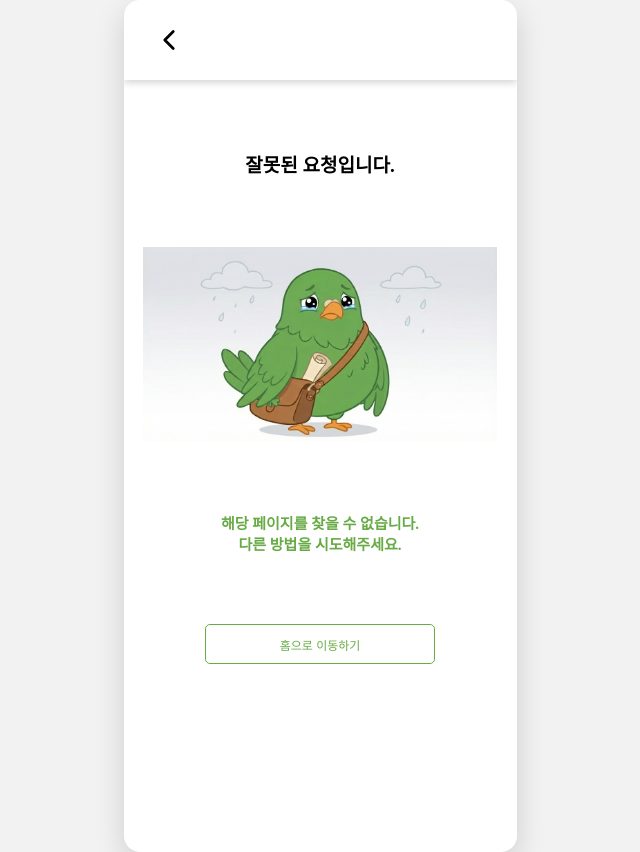
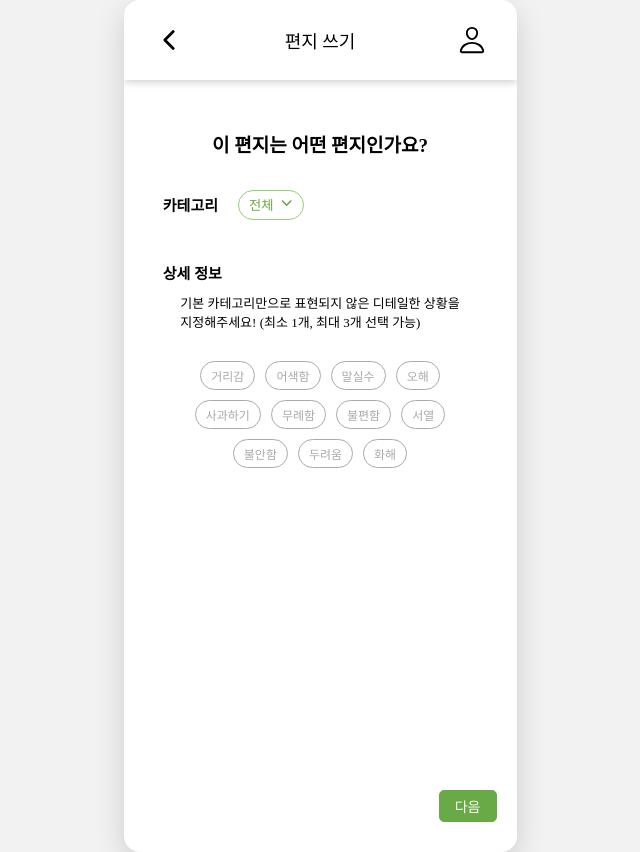
Before and after one commit to seoyoon127/goodluckbuddy_frontend, a React (Vite) app: page /letter/category in a window 1280 px wide. Shown: the whole page, without its empty margins (320-960 px from the left). Built offline with nearby package versions, Linux system fonts and the light colour scheme.

Commit message:
feat: 편지쓰기-카테고리 선택 페이지 구현 #8

```diff
--- /dev/null
+++ b/src/components/button/RoundButton.jsx
@@ -0,0 +1,30 @@
+import styled from "styled-components";
+
+const RoundButton = ({text, onClick, selected}) => {
+    return (
+        <>
+            <Button onClick={onClick} selected={selected}>{text}</Button>
+        </>
+    )
+}
+export default RoundButton;
+
+const Button = styled.button`
+    font-size: 12px;
+    padding: 5px 10px;
+    border-radius: 20px;
+
+    border: 1px solid ${props => props.selected ?  "#68AB46": "#ABAAAA"};
+    color: ${props => props.selected ?  "#68AB46": "#ABAAAA"};
+    background-color: white;
+
+    cursor: pointer;
+
+    display: flex;
+    align-items: center;
+    justify-content: center;
+
+    &:focus {
+        outline: none;
+    }
+`
--- a/src/components/button/SquareGreenButton.jsx
+++ b/src/components/button/SquareGreenButton.jsx
@@ -10,8 +10,8 @@ const SquareGreenButton = ({text, onClick}) => {
 export default SquareGreenButton;
 
 const Button = styled.button`
-    font-size: 12px;
-    padding: 5px 10px;
+    font-size: 14px;
+    padding: 5px 15px;
     border-radius: 5px;
 
     color: white;
--- /dev/null
+++ b/src/components/text/NormalText.jsx
@@ -0,0 +1,17 @@
+import styled from "styled-components";
+
+const NormalText = ({text}) => {
+    return (
+        <>
+            <Text>{text}</Text>
+        </>
+    )
+}
+export default NormalText;
+
+const Text = styled.span`
+    white-space: pre-line;
+    font-size:13px;
+    color:black;
+    position:relative;
+`;
--- /dev/null
+++ b/src/data/infos.js
@@ -0,0 +1,4 @@
+const infos = ["거리감", "어색함", "말실수", "오해",
+                "사과하기", "무례함", "불편함", "서열",
+                "불안함", "두려움", "화해"];
+export default infos;
--- /dev/null
+++ b/src/pages/LetterWrite1Page.jsx
@@ -0,0 +1,116 @@
+import styled from "styled-components";
+import { useState } from "react";
+import Navbar from "../components/navbar/navbar";
+import Title from "../components/text/Title";
+import categories from "../data/categories";
+import DropdownMenu from "../components/menu/DropdownMenu";
+import SubTitle from "../components/text/SubTitle";
+import NormalText from "../components/text/NormalText";
+import infos from "../data/infos";
+import RoundButton from "../components/button/RoundButton";
+import SquareGreenButton from "../components/button/SquareGreenButton";
+import { useNavigate } from "react-router-dom";
+
+const LetterWrite1Page = () => {
+    const [category, setCategory] = useState("전체");
+    const [selectedInfos, setSelectedInfos] = useState([]);
+
+    const navigate = useNavigate();
+
+    const handleSelect = (info) => {
+        setSelectedInfos(prev => {
+            if (prev.includes(info)) {
+                return prev.filter(i => i !== info);
+            }
+
+            if (prev.length >= 3) {
+                return prev;
+            }
+
+            return [...prev, info];
+        });
+    };
+    const handleNext = () => {
+        // 저장 로직
+        navigate("/letter/write");
+    }
+
+    return (
+        <>
+            <Navbar title={"편지 쓰기"} mypage={true}/>
+            <Wrapper>
+                <Title text={"이 편지는 어떤 편지인가요?"} />
+                <ContentsWrapper>
+                    <SubTitle textE={"카테고리"}/>
+                    <SortWrapper>
+                        <DropdownMenu
+                            menus={categories}
+                            selected={category}
+                            onSelect={setCategory}
+                        />
+                    </SortWrapper>
+                </ContentsWrapper>
+                <ContentsWrapper>
+                    <SubTitle textE={"상세 정보"}/>
+                </ContentsWrapper>
+                <NormalText text={`기본 카테고리만으로 표현되지 않은 디테일한 상황을\n 지정해주세요! (최소 1개, 최대 3개 선택 가능)`}/>
+                <InfoWrapper>
+                    {
+                        infos.map((info) => (
+                            <RoundButton
+                                text={info}
+                                selected={selectedInfos.includes(info)}
+                                onClick={() => handleSelect(info)}
+                            />
+                        ))
+                    }
+                </InfoWrapper>
+            </Wrapper>
+            <ButtonPosition>
+                <SquareGreenButton text={"다음"} onClick={handleNext}/>
+            </ButtonPosition>
+        </>
+    )
+}
+
+export default LetterWrite1Page;
+
+const Wrapper = styled.div`
+    display: flex;
+    flex-direction: column;
+    align-items: center;
+    margin-top: 50px;
+    margin-bottom: 20px;
+`;
+
+const ContentsWrapper = styled.div`
+    width: 80%;
+    display: flex;
+    align-items: center;
+    gap: 20px;
+    margin-top: 30px;
+    margin-bottom: 10px;
+`;
+
+const SortWrapper = styled.div`
+    height: 35px;
+    display: flex;
+    align-items: center;
+    gap:10px;
+`;
+
+const InfoWrapper = styled.div`
+    width: 80%;
+    display: flex;
+    flex-wrap:wrap;
+    justify-content: center;
+    align-items: center;
+    gap: 10px;
+    margin-top: 30px;
+`;
+
+const ButtonPosition = styled.div`
+    position: absolute;
+    right: 20px;
+    bottom: 30px;
+`;
--- a/src/router/router.jsx
+++ b/src/router/router.jsx
@@ -15,6 +15,7 @@ import MyReplyPage from "../pages/MyReplyPage";
 import UserProfilePage from "../pages/UserProfilePage";
 import UserLetterPage from "../pages/UserLetterPage";
 import UserReplyPage from "../pages/UserReplyPage";
+import LetterWrite1Page from "../pages/LetterWrite1Page";
 
 const router = createBrowserRouter([
     {
@@ -78,6 +79,10 @@ const router = createBrowserRouter([
                 element: <UserReplyPage/>
             },
             {
+                path: 'letter/category',
+                element: <LetterWrite1Page/>
+            },
+            {
                 path: '*',
                 element: <NotFound/>
             }
```
